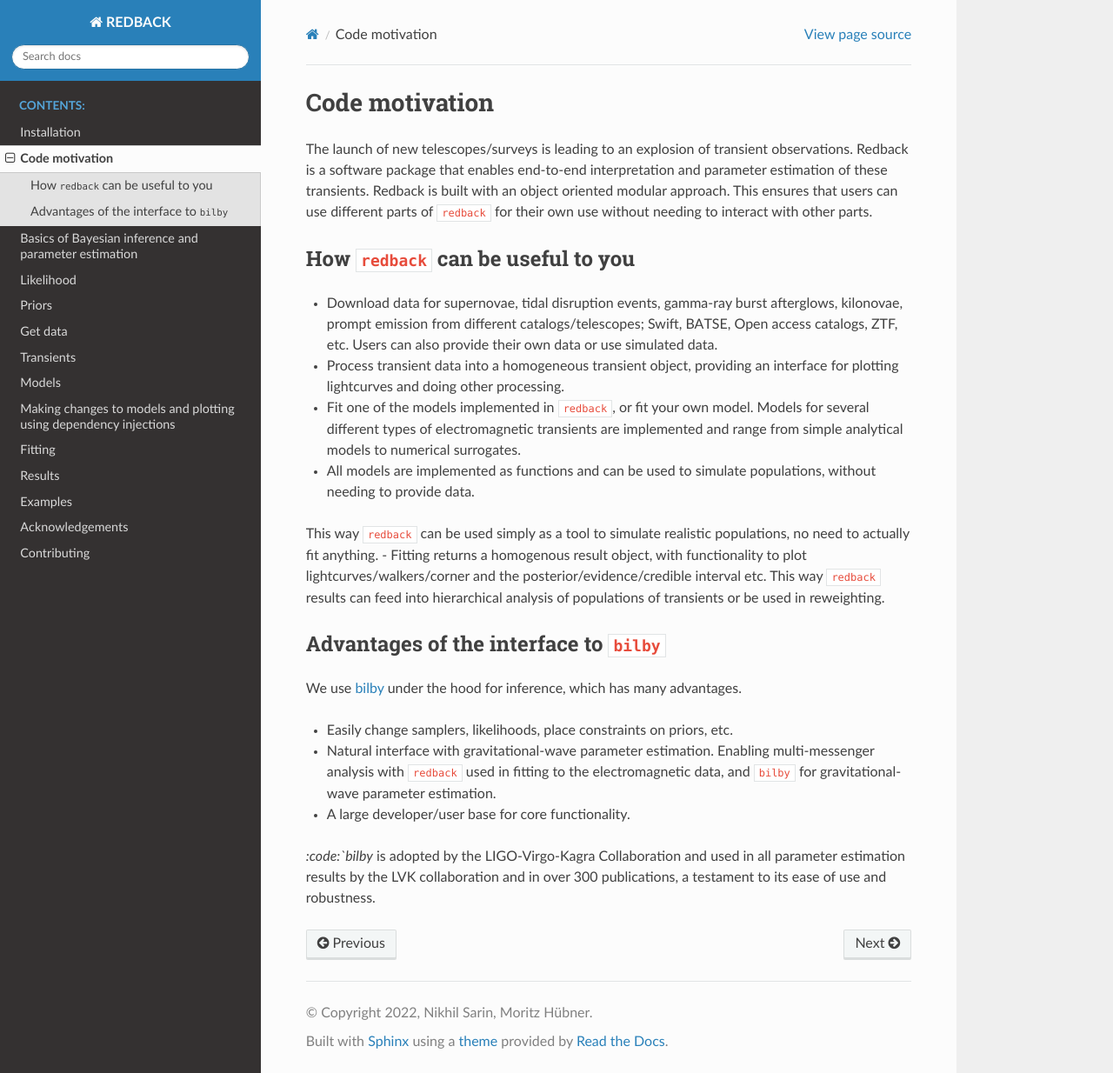
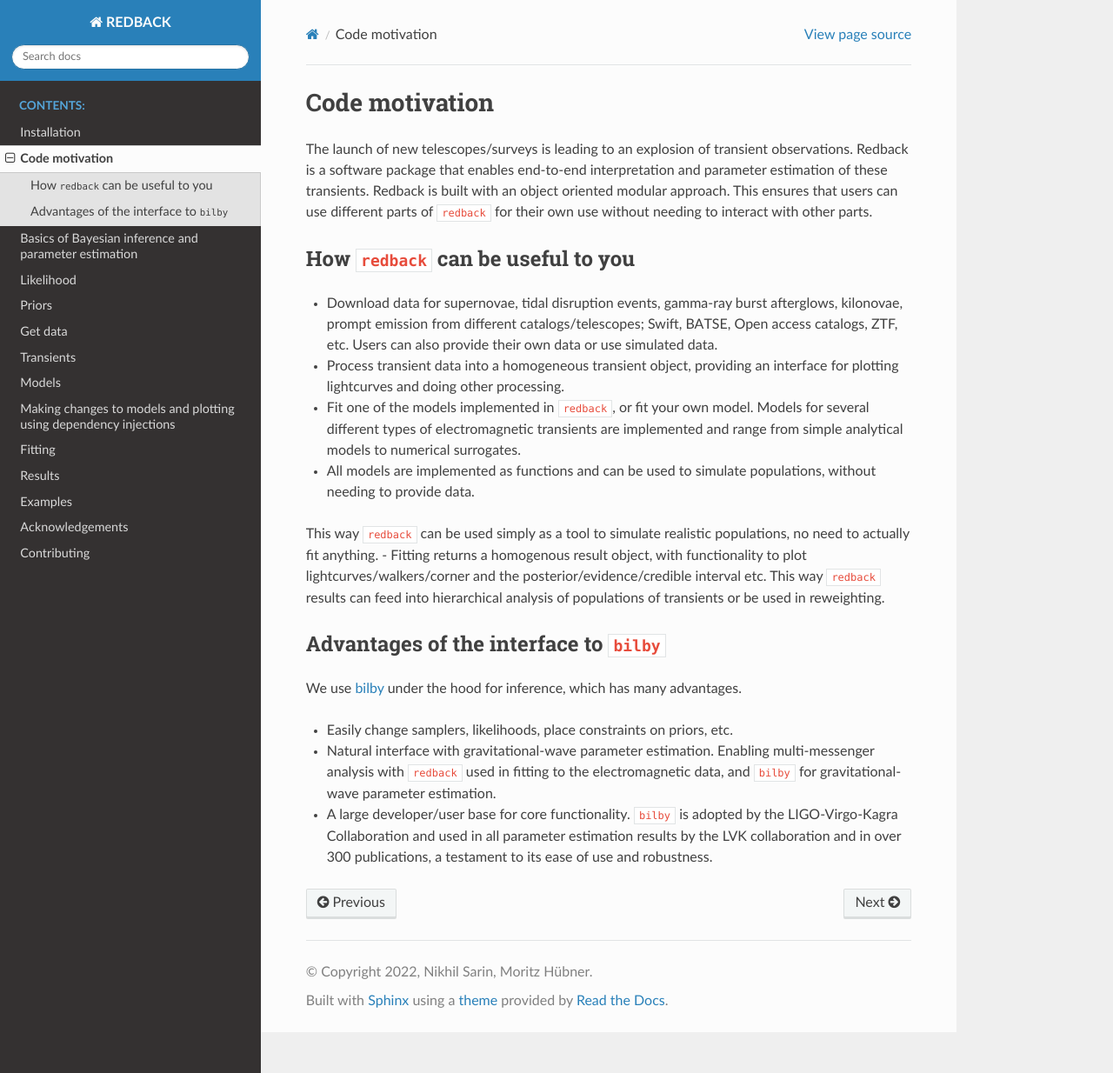
Before and after one commit to nikhil-sarin/redback, a Sphinx documentation site: the page built from docs/code_motivation.txt, in a window 1280 px wide and 1234 px high. Shown: the whole window at 87% size. Built offline with Sphinx 7.4.7 and the Read the Docs theme 2.0.0, drawn with Linux system fonts in a browser that asks for light colours.

Commit message:
push doc fix to master

```diff
--- a/docs/code_motivation.txt
+++ b/docs/code_motivation.txt
@@ -30,6 +30,6 @@
   Enabling multi-messenger analysis with :code:`redback` used in fitting to the electromagnetic data,
   and :code:`bilby` for gravitational-wave parameter estimation.
 - A large developer/user base for core functionality.
-`:code:`bilby` is adopted by the LIGO-Virgo-Kagra Collaboration
-and used in all parameter estimation results by the LVK collaboration and in over 300 publications,
-a testament to its ease of use and robustness.
+  :code:`bilby` is adopted by the LIGO-Virgo-Kagra Collaboration
+  and used in all parameter estimation results by the LVK collaboration and in over 300 publications,
+  a testament to its ease of use and robustness.
```
